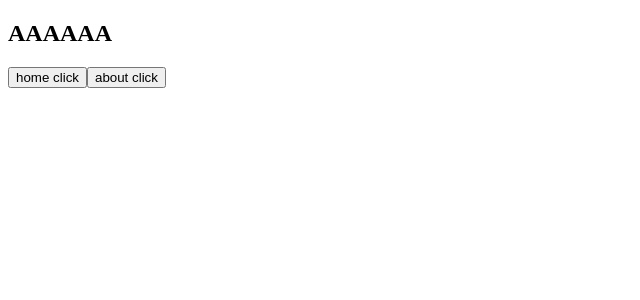
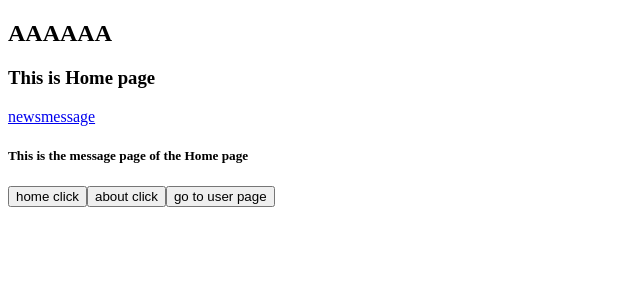
Before and after one commit to sbyshjd/vue-practise, a Vue app: page /home/message in a window 1280 px wide. Shown: the top 300 px of the page, without its empty margins (0-640 px from the left). Built offline with nearby package versions, Linux system fonts and the light colour scheme.

Commit message:
router-study

```diff
--- a/src/App.vue
+++ b/src/App.vue
@@ -6,6 +6,7 @@
     <router-view></router-view>
     <button @click="homeClick">home click</button>
     <button @click="aboutClick">about click</button>
+    <button @click="userClick">go to user page</button>
   </div>
 </template>
 
@@ -13,16 +14,26 @@
 
 export default {
   name: 'App',
+  data() {
+    return {
+      userId: 'lisi'
+    }
+  },
   methods: {
     homeClick(){
-      // this.$router.push('/home')
+      // this.$router.push('/home').catch(err => {})
       this.$router.replace('/home').catch(err => {})
       console.log('home click')
     },
     aboutClick() {
-      // this.$router.push('/about')
+      // this.$router.push('/about').catch(err => {})
       this.$router.replace('/about').catch(err => {})
       console.log('about click')
+    },
+    userClick() {
+      // this.$router.push('/about').catch(err => {})
+      this.$router.push(`/user/${this.userId}`).catch(err => {})
+      console.log('user click')
     }
   }
 }
--- a/src/components/Home.vue
+++ b/src/components/Home.vue
@@ -1,6 +1,9 @@
 <template>
     <div>
         <h3>This is Home page</h3>
+        <router-link to="/home/news">news</router-link>
+        <router-link to="/home/message">message</router-link>
+        <router-view></router-view>
     </div>
 </template>
 
--- /dev/null
+++ b/src/components/HomeMessage.vue
@@ -0,0 +1,15 @@
+<template>
+    <div>
+        <h5>This is the message page of the Home page</h5>
+    </div>
+</template>
+
+<script>
+export default {
+    name: 'HomeMessage'
+}
+</script>
+
+<style>
+
+</style>
--- /dev/null
+++ b/src/components/HomeNews.vue
@@ -0,0 +1,15 @@
+<template>
+    <div>
+        <h5>This is the page of new in the home page</h5>
+    </div>
+</template>
+
+<script>
+export default {
+    name: 'HomeNews'
+}
+</script>
+
+<style>
+
+</style>
--- /dev/null
+++ b/src/components/User.vue
@@ -0,0 +1,23 @@
+<template>
+    <div>
+        <h3>This is the the user page</h3>
+        <h3>{{$route.params.userId}}</h3>
+        <h4>{{userId}}</h4>
+    </div>
+</template>
+
+<script>
+export default {
+    name: 'User',
+    computed: {
+        userId() {
+            console.log(this.$route)
+            return '11111111'
+        }
+    }
+}
+</script>
+
+<style>
+
+</style>
--- a/src/router/index.js
+++ b/src/router/index.js
@@ -1,9 +1,9 @@
 import Vue from 'vue'
 import VueRouter from 'vue-router'
 
-import Home from '../components/Home'
-import About from '../components/About'
-import App from '../App'
+// import Home from '../components/Home'
+// import About from '../components/About'
+// import User from '../components/User'
 
 //install the plugin
 Vue.use(VueRouter)
@@ -17,11 +17,30 @@ const routes =[
     },
     {
         path:'/home',
-        component: Home
+        //lazy load for routes
+        component: () => import('../components/Home.vue'),
+        children:[
+            {
+                path:'/',
+                redirect: 'news'
+            },
+            {
+                path:'news',
+                component: () => import('../components/HomeNews.vue')
+            },
+            {
+                path:'message',
+                component: () => import('../components/HomeMessage.vue')
+            }
+        ]
     },
     {
         path:'/about',
-        component: About
+        component: () => import('../components/About.vue')
+    },
+    {
+        path:'/user/:userId',
+        component: () => import('../components/User.vue')
     }
 ]
 
```
